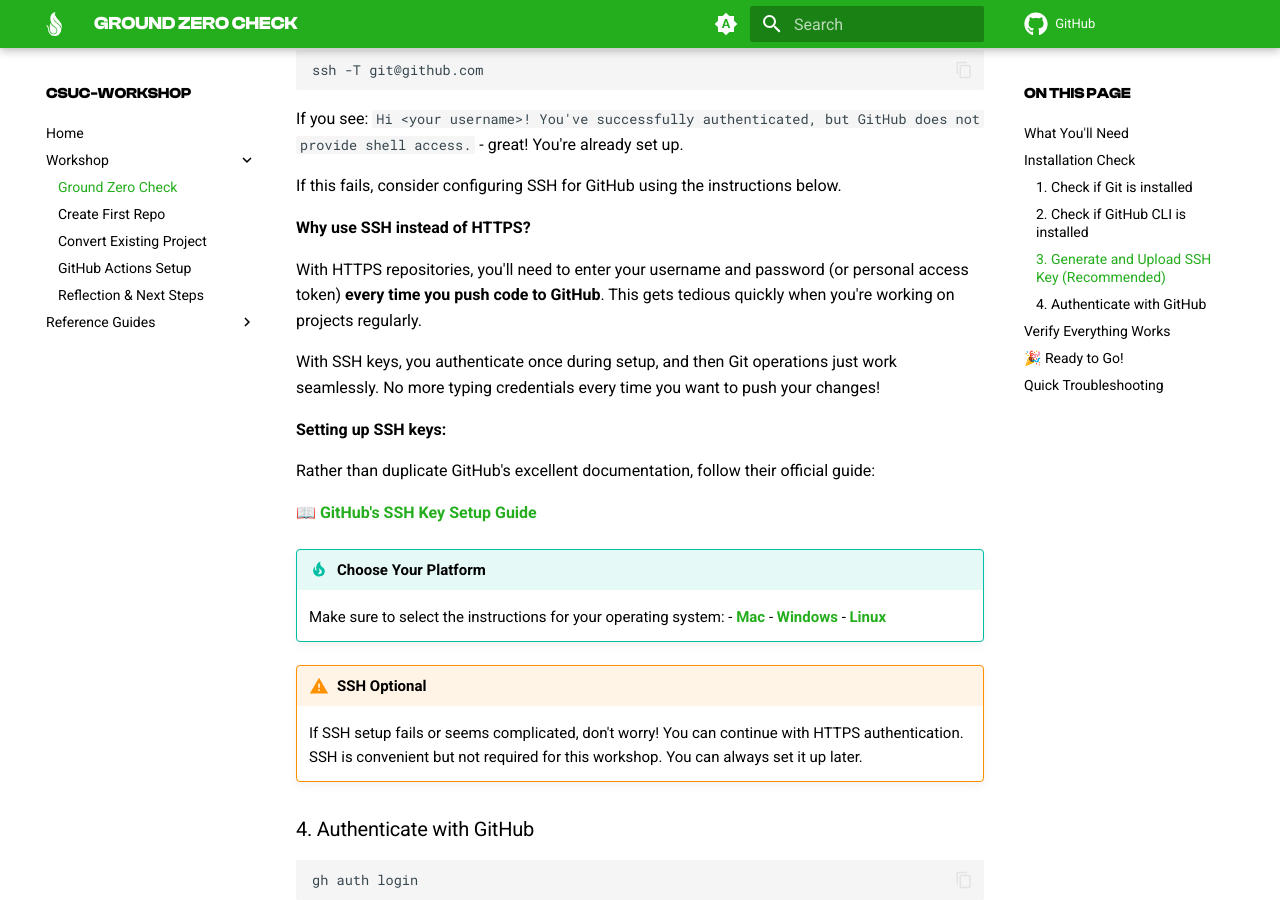
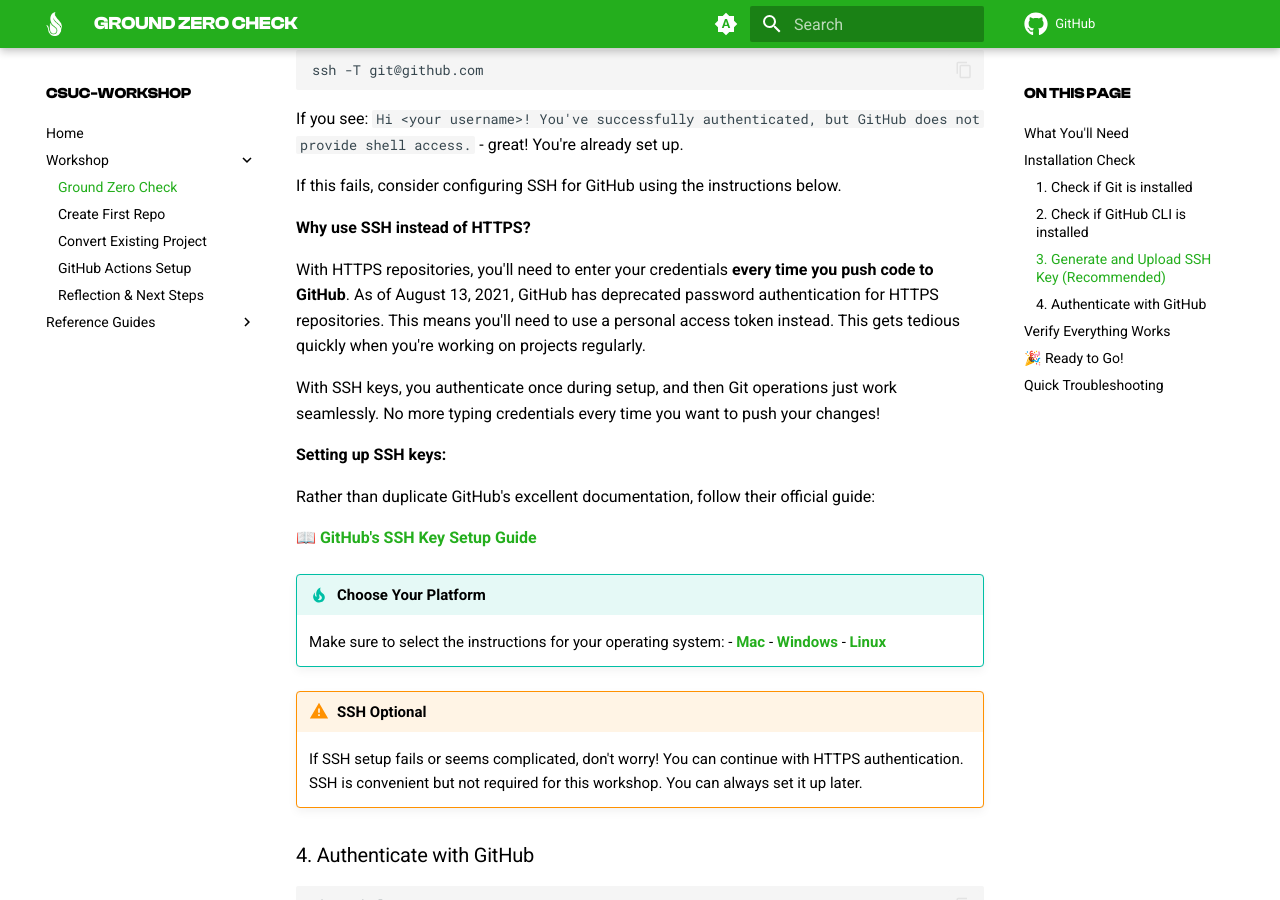
Before and after one commit to liatrio/csuc-workshop, an MkDocs documentation site: the page built from docs/ground-zero.md, in a window 1280 px wide and 900 px high, scrolled down 1655 px. Built offline with MkDocs 1.6.1 and Material for MkDocs 9.7.7, drawn with Linux system fonts in a browser that asks for light colours; comment, search, counter and statistics services are not loaded.

Commit message:
fix: Modify wording about GitHub password authentication (#7)

```diff
--- a/docs/ground-zero.md
+++ b/docs/ground-zero.md
@@ -64,7 +64,7 @@ If this fails, consider configuring SSH for GitHub using the instructions below.
 
 **Why use SSH instead of HTTPS?**
 
-With HTTPS repositories, you'll need to enter your username and password (or personal access token) **every time you push code to GitHub**. This gets tedious quickly when you're working on projects regularly.
+With HTTPS repositories, you'll need to enter your credentials **every time you push code to GitHub**. As of August 13, 2021, GitHub has deprecated password authentication for HTTPS repositories. This means you'll need to use a personal access token instead. This gets tedious quickly when you're working on projects regularly.
 
 With SSH keys, you authenticate once during setup, and then Git operations just work seamlessly. No more typing credentials every time you want to push your changes!
 
```
